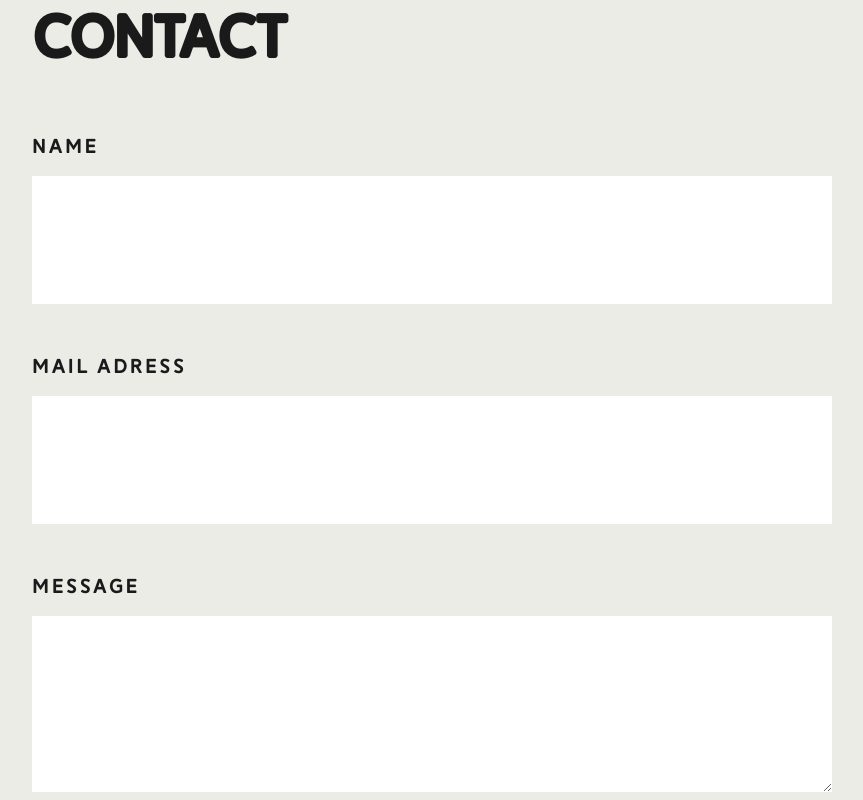
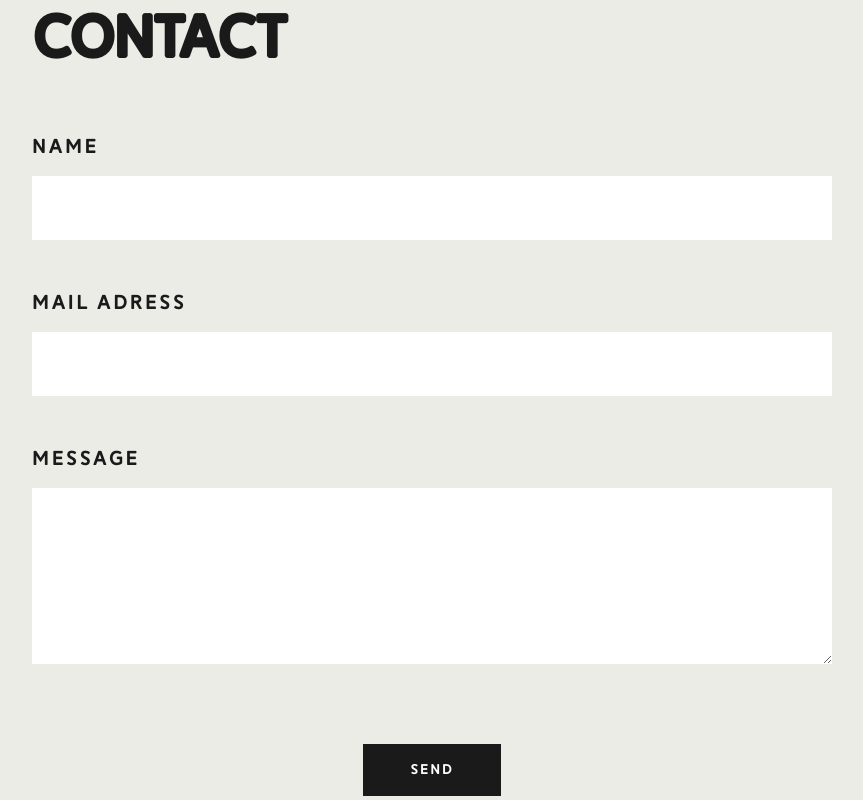
Before and after one commit to h-ryushin/my-portfolio, a Next.js app: page /contact in a window 1280 px wide. Shown: the part 900-1700 px from the top of the page, without its empty margins (208-1071 px from the left). Built offline with nearby package versions, Linux system fonts and the light colour scheme.

Commit message:
メール送れるように

```diff
--- a/app/contact/page.tsx
+++ b/app/contact/page.tsx
@@ -1,6 +1,35 @@
+"use client"; // クライアントコンポーネントとして動かすために必須
+
+import { useState } from "react";
 import Image from "next/image";
 
 export default function ContactPage() {
+    const [isSubmitting, setIsSubmitting] = useState(false);
+    const [result, setResult] = useState("");
+
+    const handleSubmit = async (e: React.FormEvent<HTMLFormElement>) => {
+        e.preventDefault();
+        setIsSubmitting(true);
+        setResult("送信中...");
+
+        const formData = new FormData(e.currentTarget);
+        // ここに取得した Access Key を入れてください
+        formData.append("access_key", "95d397f0-79db-49d1-b3ba-11460d4019d7");
+
+        const res = await fetch("https://api.web3forms.com/submit", {
+            method: "POST",
+            body: formData
+        }).then((res) => res.json());
+
+        if (res.success) {
+            setResult("メッセージありがとうございます！無事に届きました。");
+            (e.target as HTMLFormElement).reset(); // フォームを空にする
+        } else {
+            setResult("エラーが発生しました。時間を置いて再度お試しください。");
+        }
+        setIsSubmitting(false);
+    };
+
     return (
         <main className="min-h-screen bg-[#EBECE6] text-[#1a1a1a] pb-32 pt-0">
             <section className="relative w-full h-[50vh] md:h-screen overflow-hidden mb-20">
@@ -13,49 +42,66 @@ export default function ContactPage() {
                 />
             </section>
             <div className="max-w-4xl mx-auto px-8 md:px-12">
-
                 <section className="mb-16">
                     <p className="text-sm font-bold mb-2 tracking-widest">声をかける</p>
                     <h1 className="text-6xl font-bold tracking-tighter">CONTACT</h1>
                 </section>
-                <form className="space-y-12">
 
+                <form onSubmit={handleSubmit} className="space-y-12">
+                    {/* Name */}
                     <div className="flex flex-col gap-4">
                         <label htmlFor="name" className="text-xl tracking-widest uppercase">Name</label>
                         <input
                             type="text"
                             id="name"
-                            className="w-full h-32 bg-white border-none focus:ring-2 focus:ring-gray-400 px-4 transition-all"
+                            name="name" // Web3Formsで識別するために必要
+                            required
+                            className="w-full h-16 bg-white border-none focus:ring-2 focus:ring-gray-400 px-4 transition-all normal-case font-sans"
                         />
                     </div>
 
+                    {/* Email */}
                     <div className="flex flex-col gap-4">
                         <label htmlFor="email" className="text-xl tracking-widest uppercase">Mail Adress</label>
                         <input
                             type="email"
                             id="email"
-                            className="w-full h-32 bg-white border-none focus:ring-2 focus:ring-gray-400 px-4 transition-all"
+                            name="email" // Web3Formsで識別するために必要
+                            required
+                            className="w-full h-16 bg-white border-none focus:ring-2 focus:ring-gray-400 px-4 transition-all normal-case font-sans"
                         />
                     </div>
 
+                    {/* Message */}
                     <div className="flex flex-col gap-4">
                         <label htmlFor="message" className="text-xl tracking-widest uppercase">Message</label>
                         <textarea
                             id="message"
+                            name="message" // Web3Formsで識別するために必要
                             rows={6}
-                            className="w-full bg-white border-none focus:ring-2 focus:ring-gray-400 p-4 transition-all"
+                            required
+                            className="w-full bg-white border-none focus:ring-2 focus:ring-gray-400 p-4 transition-all normal-case font-sans"
                         ></textarea>
                     </div>
 
-                    <div className="flex justify-center pt-8">
+                    <div className="flex flex-col items-center gap-4 pt-8">
                         <button
                             type="submit"
-                            className="px-12 py-4 bg-[#1a1a1a] text-white hover:bg-gray-800 transition-colors tracking-widest text-sm"
+                            disabled={isSubmitting}
+                            className={`px-12 py-4 bg-[#1a1a1a] text-white transition-colors tracking-widest text-sm ${
+                                isSubmitting ? "opacity-50 cursor-not-allowed" : "hover:bg-gray-800"
+                            }`}
                         >
-                            SEND
+                            {isSubmitting ? "SENDING..." : "SEND"}
                         </button>
+
+                        {/* 結果表示用メッセージ */}
+                        {result && (
+                            <p className={`text-sm font-bold ${result.includes("エラー") ? "text-red-500" : "text-gray-600"}`}>
+                                {result}
+                            </p>
+                        )}
                     </div>
-
                 </form>
             </div>
         </main>
```
